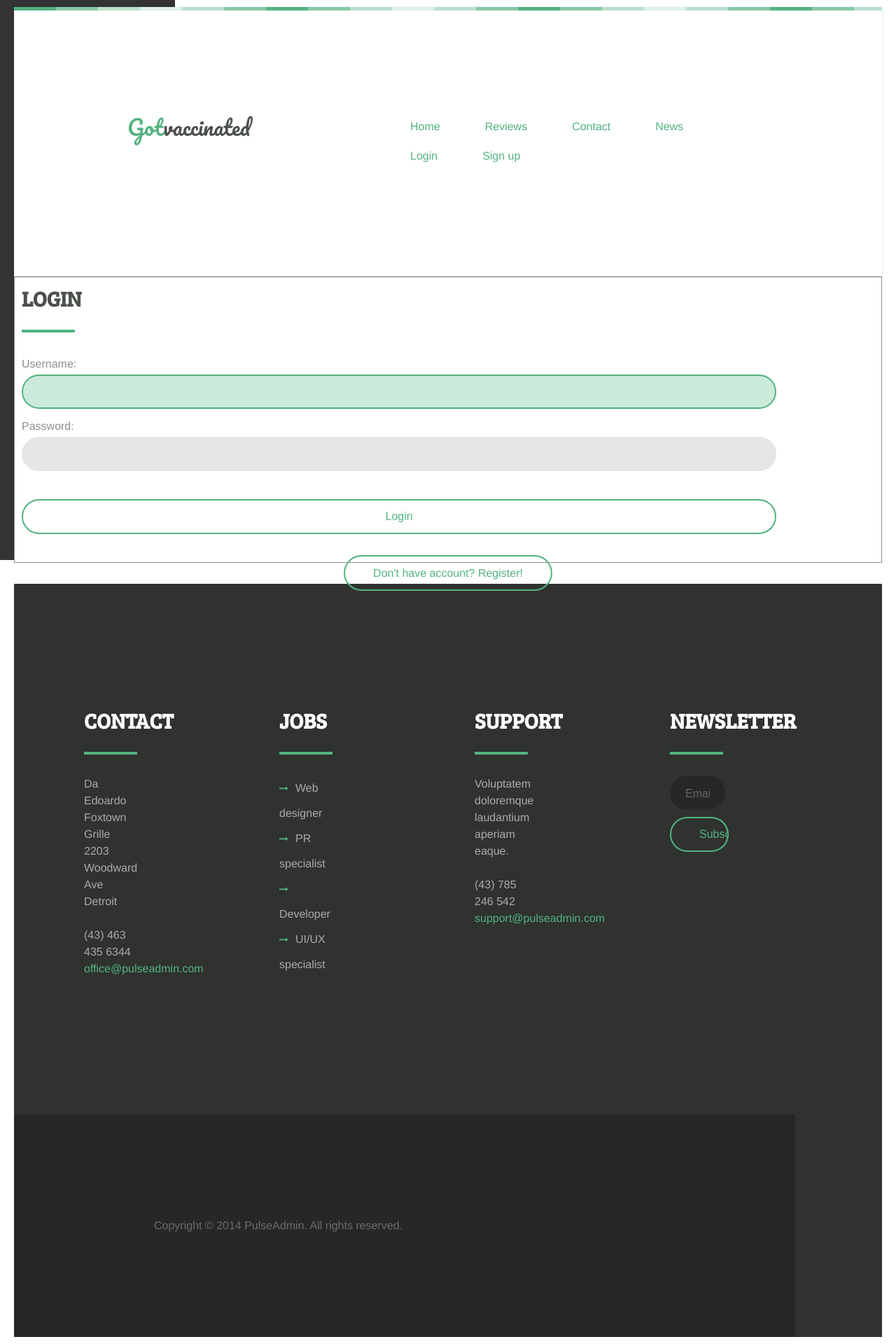
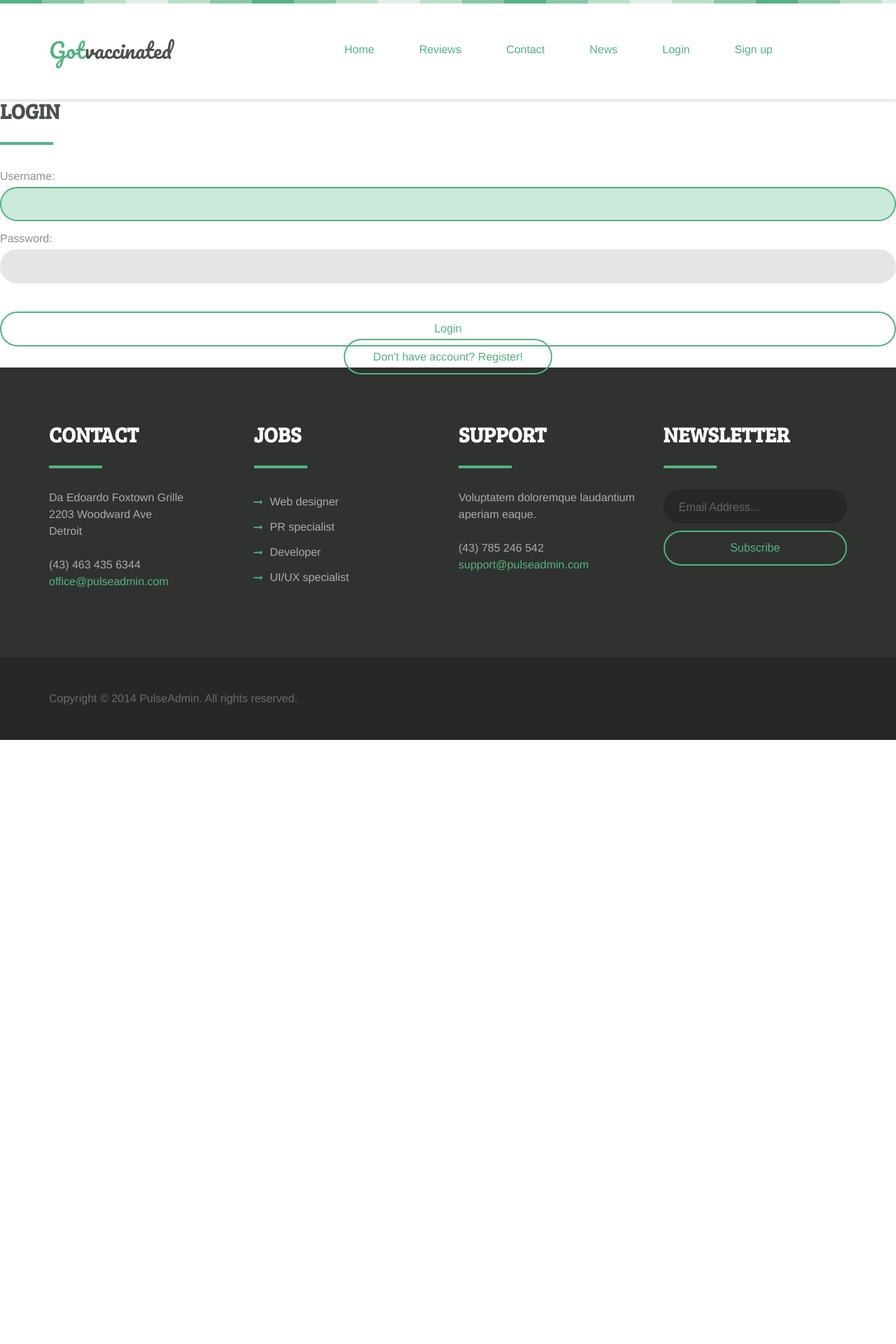
Before and after one commit to Chuanqi927/CovidVaccineApp, a Django app: page /user/login/ in a window 1280 px wide. Shown: the whole page at 70% size. After the commit the page ends 1057 px from the top, so only its background shows below. Run offline with Django 3.2, Linux system fonts and the light colour scheme; some libraries are stand-ins or nearby versions.

Commit message:
back to old style.css

```diff
--- a/covidvaccineapp/static/css/style.css
+++ b/covidvaccineapp/static/css/style.css
@@ -81,9 +81,6 @@ Helper classes
 
 .no-left-pad {
   padding-left: 0 !important; }
-
-.left-pad {
-  padding: 20% 0; }
 
 .no-right-pad {
   padding-right: 0 !important; }
@@ -339,25 +336,17 @@ form textarea.invalid {
 A simple 12 column grid
 ------------------------------------------
 */
-.container {
-  padding: 15px 30px 40px 10px;
-  border: 1px solid;
-}
-
 .row {
   display: table;
   position: relative;
-  width: 90%;
-  }
+  width: 100%; }
   .row .columns {
     float: left;
     width: 100%;
     position: relative;
     width: 100%;
-    padding: 100px 100px; }
+    padding: 0 15px; }
     .row .columns.col-12 {
-      margin-left: 100px;
-      margin-right: 100px;
       width: 100%; }
     .row .columns.col-11 {
       width: 91.66667%; }
@@ -391,24 +380,8 @@ A simple 12 column grid
 Structure
 ------------------------------------------
 */
-table {
-  border-collapse: collapse;
-  width: 100%;}
-
-table .center {
-    margin-right: auto;
-    margin-left: auto;
-}
-
-td {
-  text-align: center;
-}
-
 html, body {
-  margin:10px 20px;
   font-size: 100%; }
-
-
 
 body {
   background: #fff;
@@ -421,6 +394,7 @@ body {
 
 /*
 ------------------------------------------
+Header + main nav + social links
 ------------------------------------------
 */
 .header {
@@ -437,9 +411,6 @@ body {
     font: normal 30px/100% "Pacifico", cursive;
     float: left;
     margin: 7px 0 5px 0; }
-  .header .main-nav {
-    text-align: right;
-  }
   .header .main-nav ul {
     margin: 0;
     padding: 0;
@@ -462,10 +433,9 @@ body {
         border-top-right-radius: 25px;
         border-bottom-left-radius: 25px;
         border-bottom-right-radius: 25px; }
-
-
-
-
+        .header .main-nav ul li a:hover, .header .main-nav ul li a:active, .header .main-nav ul li a.current {
+          background: #53b380;
+          color: #fff; }
   .header .social-links {
     text-align: right; }
     .header .social-links a {
```
